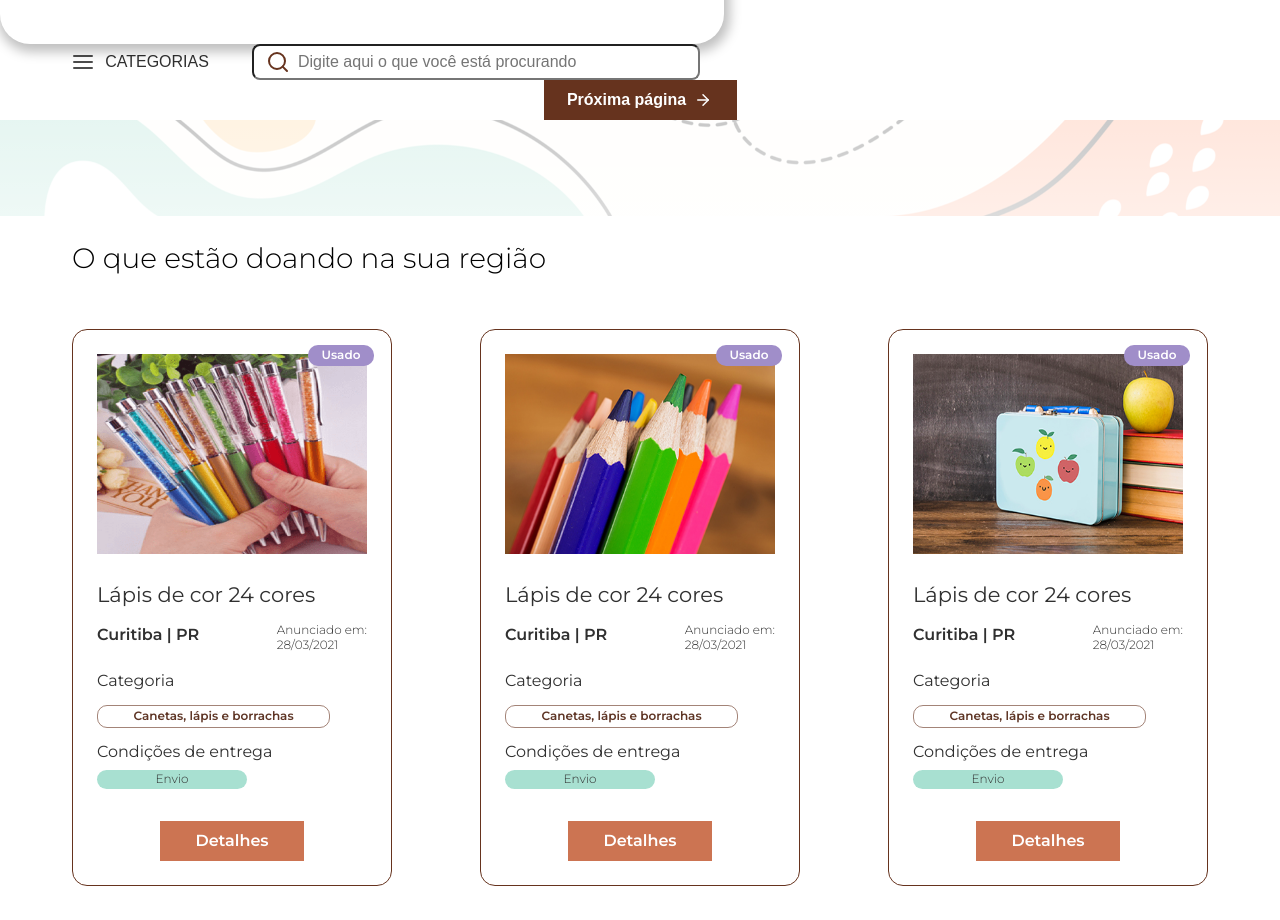
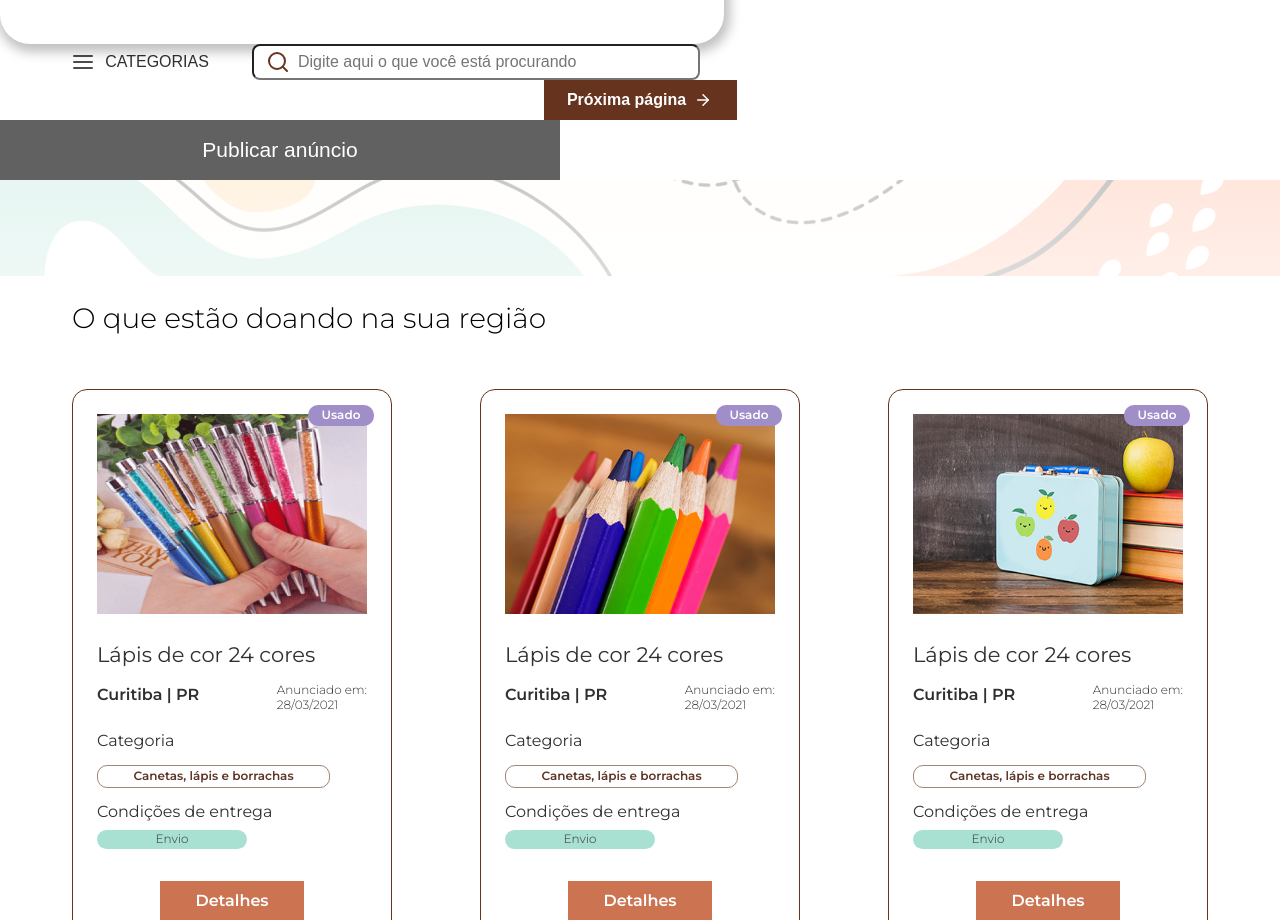
Before and after one commit to FCamara-Squad13/Mobile, a React (Create React App) app: page /teste in a window 1280 px wide. Shown: the part 900-1820 px from the top of the page. Built offline with nearby package versions, Linux system fonts and the light colour scheme.

Commit message:
Create the structure of the publish ad

```diff
--- /dev/null
+++ b/src/components/ButtonPublicarAnuncio/index.tsx
@@ -0,0 +1,12 @@
+import React from "react";
+import "./style.css";
+
+const ButtonPublishAd: React.FC = () => {
+  return (
+    <button type="button" className="publish-ad-button">
+      Publicar anúncio
+    </button>
+  );
+};
+
+export default ButtonPublishAd;
--- /dev/null
+++ b/src/components/ButtonPublicarAnuncio/style.css
@@ -0,0 +1,11 @@
+.publish-ad-button {
+  background-color: var(--color-grayscale);
+  width: 560px;
+  height: 60px;
+  font-weight: 500;
+  font-size: 21px;
+  line-height: 25.2px;
+  text-align: center;
+  color: #ffffff;
+  border: none;
+}
--- a/src/index.css
+++ b/src/index.css
@@ -1,13 +1,14 @@
 :root {
-  --color-peach-primary: #E59C7F;
-  --color-peach-secondary: #CC7452;
-  --color-peach-darker: #66331E;
+  --color-peach-primary: #e59c7f;
+  --color-peach-secondary: #cc7452;
+  --color-peach-darker: #66331e;
   --color-peach-darkest: #5e3525;
-  --color-cyan-terciary: #A8E0D1;
-  --color-purple-terciary: #A08EC9;
-  --color-dark-primary: #4C4C4C;
+  --color-cyan-terciary: #a8e0d1;
+  --color-purple-terciary: #a08ec9;
+  --color-dark-primary: #4c4c4c;
   --color-dark-secondary: #161616;
-  --color-ligth-secondary: #EAD6CC;
+  --color-ligth-secondary: #ead6cc;
+  --color-grayscale: #616161;
   --text-color: #303030;
 }
 
--- a/src/pages/Anunciar/index.tsx
+++ b/src/pages/Anunciar/index.tsx
@@ -10,7 +10,7 @@ import BackToHome from "../../components/BackToHome";
 
 const Anunciar: React.FC = () => {
   const heroTitle = "Escolha o que você precisa fazer hoje";
-  const heroSubtitle = "Procurou e não achou? Então vamos anunciar";
+  const heroSubtitle = "Procurou e não achou? Então vamos anunciar!";
   const heroPath = "";
 
   return (
--- /dev/null
+++ b/src/pages/PublicarAnuncio/index.tsx
@@ -0,0 +1,18 @@
+import React from "react";
+
+import Hero from "../../components/Hero";
+import homeHero from "../../assets/images/Wallpaper-hero-home.png";
+
+const PublicarAnuncio: React.FC = () => {
+  return (
+    <>
+      <Hero
+        title="Aqui você cria seu anúncio, então vamos começar!"
+        subtitle=""
+        heroPath={homeHero}
+      />
+    </>
+  );
+};
+
+export default PublicarAnuncio;
--- a/src/pages/Teste/index.tsx
+++ b/src/pages/Teste/index.tsx
@@ -5,7 +5,7 @@ import Hero from "../../components/Hero";
 import Card from "../../components/Card";
 import CategorySearch from "../../components/CategorySearch";
 import ButtonNextPage from "../../components/ButtonNextPage";
-
+import ButtonPublishAd from "../../components/ButtonPublicarAnuncio";
 import canetas from "../../assets/images/Canetas.png";
 import lapis from "../../assets/images/Lapis.jpg";
 import lancheira from "../../assets/images/Lancheira.jpg";
@@ -22,6 +22,7 @@ const Teste: React.FC = () => {
       <ConfirmationModal />
       <CategorySearch />
       <ButtonNextPage />
+      <ButtonPublishAd />
       <Hero title="" subtitle="" heroPath={homeHero} />
       <CardHolder title="O que estão doando na sua região" />
       <CardHolder title="Quem está precisando de doação na sua região" />
--- a/src/routes/index.tsx
+++ b/src/routes/index.tsx
@@ -5,6 +5,7 @@ import Home from "../pages/Home";
 import Teste from "../pages/Teste";
 import Doando from "../pages/Doando";
 import Chat from "../pages/Chat";
+import PublicarAnuncio from "../pages/PublicarAnuncio";
 import Precisando from "../pages/Precisando";
 import Anunciar from "../pages/Anunciar";
 import Navbar from "../components/Navbar";
@@ -21,6 +22,7 @@ const Routes: React.FC = () => (
       <Route path="/doando" component={Doando} />
       <Route path="/precisando" component={Precisando} />
       <Route path="/anunciar" component={Anunciar} />
+      <Route path="/publicar" component={PublicarAnuncio} />
       <Route path="/teste" component={Teste} />
       <Route path="/chat" component={Chat} />
       <Route path="/detalhes" component={Detalhes} />
```
